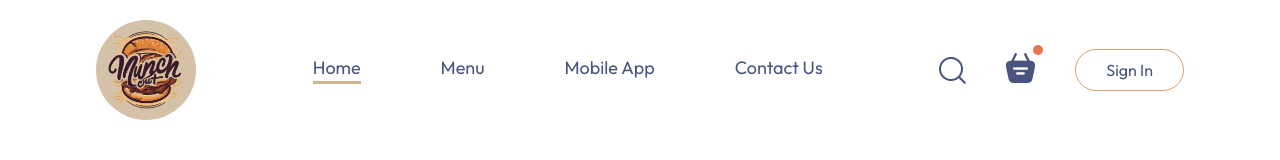
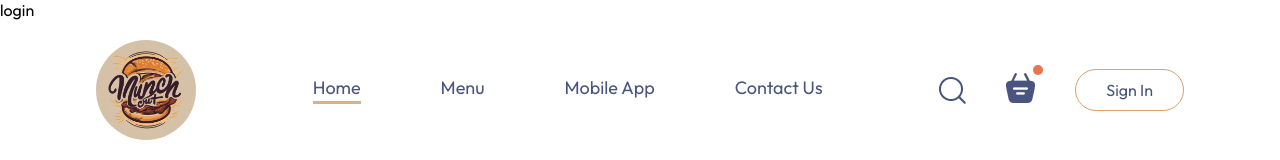
Before and after one commit to GeethakaSankalpa/Munch-Out, a React (Vite) app in the folder frontend/: page / in a window 1280 px wide. Both pictures are taken after a click on the button "Sign In". Shown: the top 160 px of the page. Built offline with nearby package versions, Linux system fonts and the light colour scheme.

Commit message:
Added login component

```diff
--- a/frontend/src/App.jsx
+++ b/frontend/src/App.jsx
@@ -1,16 +1,22 @@
-import React from 'react'
+import React, { useState } from 'react'
 import Navbar from './components/NavBar/Navbar'
 import { Route, Routes } from 'react-router-dom'
 import Home from './pages/Home/Home'
 import Cart from './pages/Cart/Cart'
 import PlaceOrder from './pages/PlaceOrder/PlaceOrder'
 import Footer from './components/Footer/Footer'
+import LoginPopup from './components/LoginPopup/LoginPopup'
 
 const App = () => {
+
+  const[showLogin, setShowLogin] = useState(false);
+
+
   return (
     <>
+    {showLogin?<LoginPopup/>:<></>}
       <div className='app'>
-        <Navbar />
+        <Navbar setShowLogin={setShowLogin}/>
         <Routes>
           <Route path='/' element={<Home />}></Route>
           <Route path='/cart' element={<Cart />}></Route>
--- /dev/null
+++ b/frontend/src/components/LoginPopup/LoginPopup.jsx
@@ -0,0 +1,13 @@
+import React from 'react'
+import './LoginPopup.css'
+
+const LoginPopup = () => {
+  return (
+    <div className='login-popup'>
+        login
+
+    </div>
+  )
+}
+
+export default LoginPopup
--- a/frontend/src/components/NavBar/Navbar.jsx
+++ b/frontend/src/components/NavBar/Navbar.jsx
@@ -3,7 +3,7 @@
 import { assets } from '../../assets/assets'
 import {Link} from 'react-router-dom'
 
-const Navbar = () => {
+const Navbar = ({setShowLogin}) => {
 
     // underline effect on nav elements
     const[menu, setMenu] = useState("home");
@@ -24,7 +24,7 @@
                 <img src={assets.basket_icon} alt='basket'/>
                 <div className="cart-add-dot"></div>
             </div>
-            <button> Sign In </button>
+            <button onClick={() => setShowLogin (true)}> Sign In </button>
         </div>
 
     </div>
```
Also changed, not shown: frontend/src/components/LoginPopup/LoginPopup.css (added).
